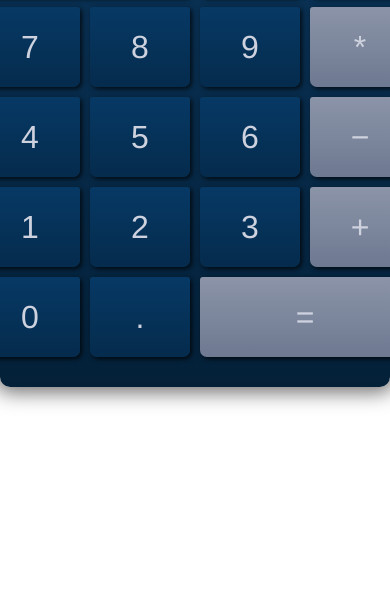
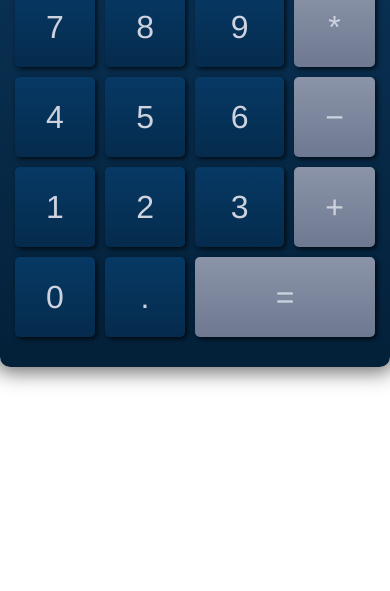
Before and after one commit to jukade63/calculator, a plain HTML site: page index.html in a window 390 px wide. Shown: the part 253-844 px from the top of the page. Drawn offline with Linux system fonts and the light colour scheme.

Commit message:
improve responsive and change symbols

```diff
--- a/style.css
+++ b/style.css
@@ -14,8 +14,8 @@ body {
   justify-content: center;
   align-content: center;
   gap: 10px;
-  grid-template-columns: repeat(4, 100px);
-  grid-template-rows: minmax(100px, auto) repeat(5, 80px);
+  grid-template-columns: repeat(4, minmax(auto, 100px));
+  grid-template-rows: repeat(6, 80px);
   background: linear-gradient(to top, hsl(208, 87%, 12%), hsl(208, 78%, 21%));
  border-radius: 10px;
   box-shadow: 0 0 20px 5px rgba(45, 43, 43, 70%);
@@ -28,7 +28,7 @@ body {
   align-items: center;
   color: hsl(225, 20%, 84%);
   box-shadow: 2px 2px 5px 0 hsl(0deg 0% 0% / 75%);
-  border-radius: 3px 3px 7px 7px;
+  border-radius: 5px;
   font-size: xx-large;
   background: linear-gradient(to top, hsl(208, 88%, 16%), hsl(208, 88%, 21%));
 }
@@ -84,6 +84,7 @@ body {
 
 .delete{
     background: rgba(245, 56, 56, 0.7);
+
 }
 .delete:hover{
     background: rgba(245, 56, 56, 0.9);
```
